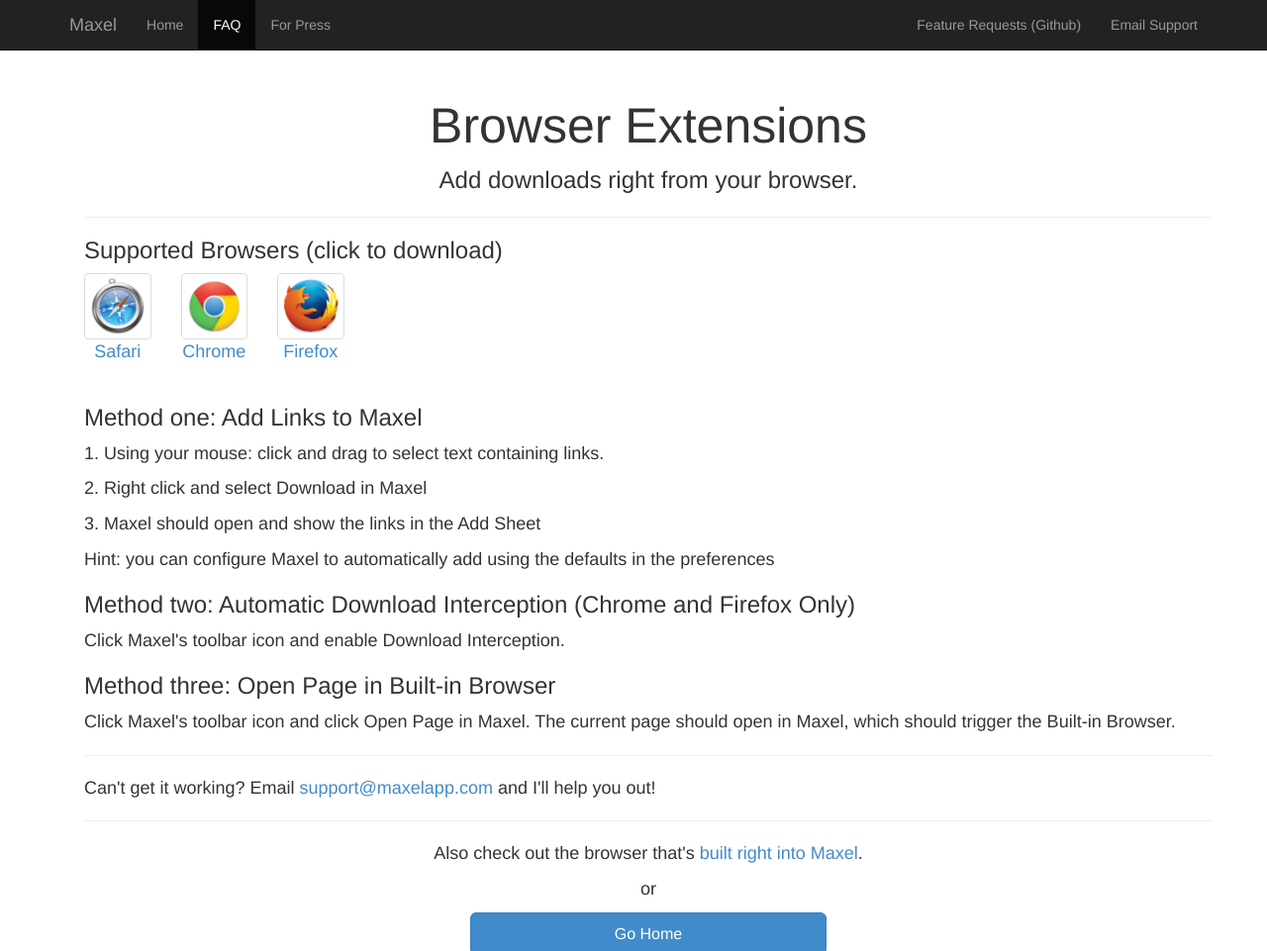
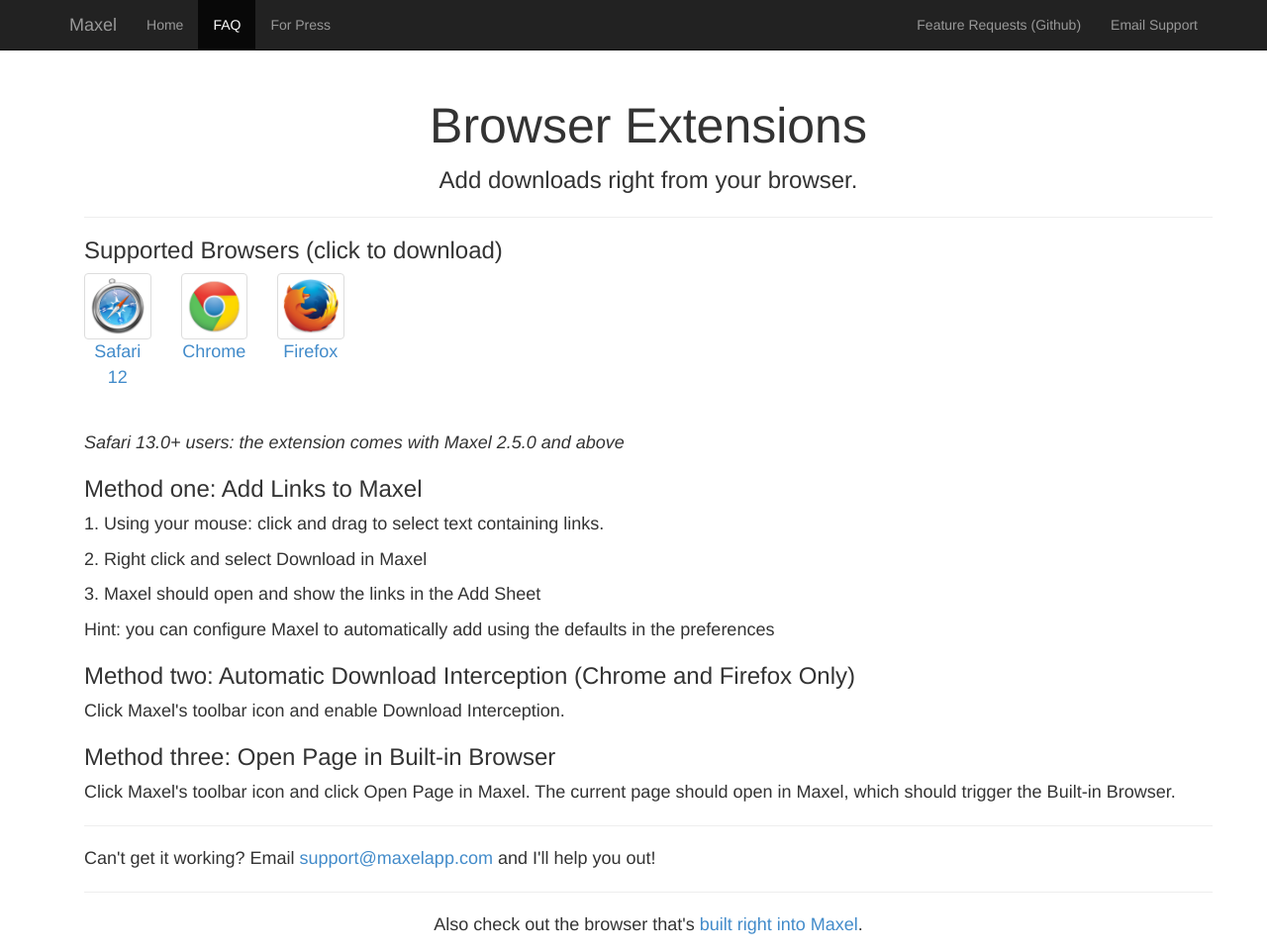
Before and after one commit to maxelapp/maxelapp.github.io, a Jekyll site: the page built from browsers.html, in a window 1280 px wide and 1156 px high, cut to the strip 0-961 px from the top of the window. Shown: the whole strip at 99% size. Built offline with Jekyll 4.4.1, drawn with Linux system fonts in a browser that asks for light colours; nearby versions of some CDN libraries.

Commit message:
Update safari version

```diff
--- a/browsers.html
+++ b/browsers.html
@@ -14,7 +14,7 @@
     <div class="col-sm-1">
       <a href="https://safari-extensions.apple.com/details/?id=com.unregistered.SendToMaxel-EY7435E5E3">
         <img class="img-thumbnail" src="images/graphics-08.png"/>
-        Safari
+        Safari 12
       </a>
     </div>
     <div class="col-sm-1">
@@ -30,6 +30,8 @@
       </a>
     </div>
   </div>
+
+  <p><em>Safari 13.0+ users: the extension comes with Maxel 2.5.0 and above</em></p>
 
   <h3>Method one: Add Links to Maxel</h3>
   <p>1. Using your mouse: click and drag to select text containing links.</p>
```
